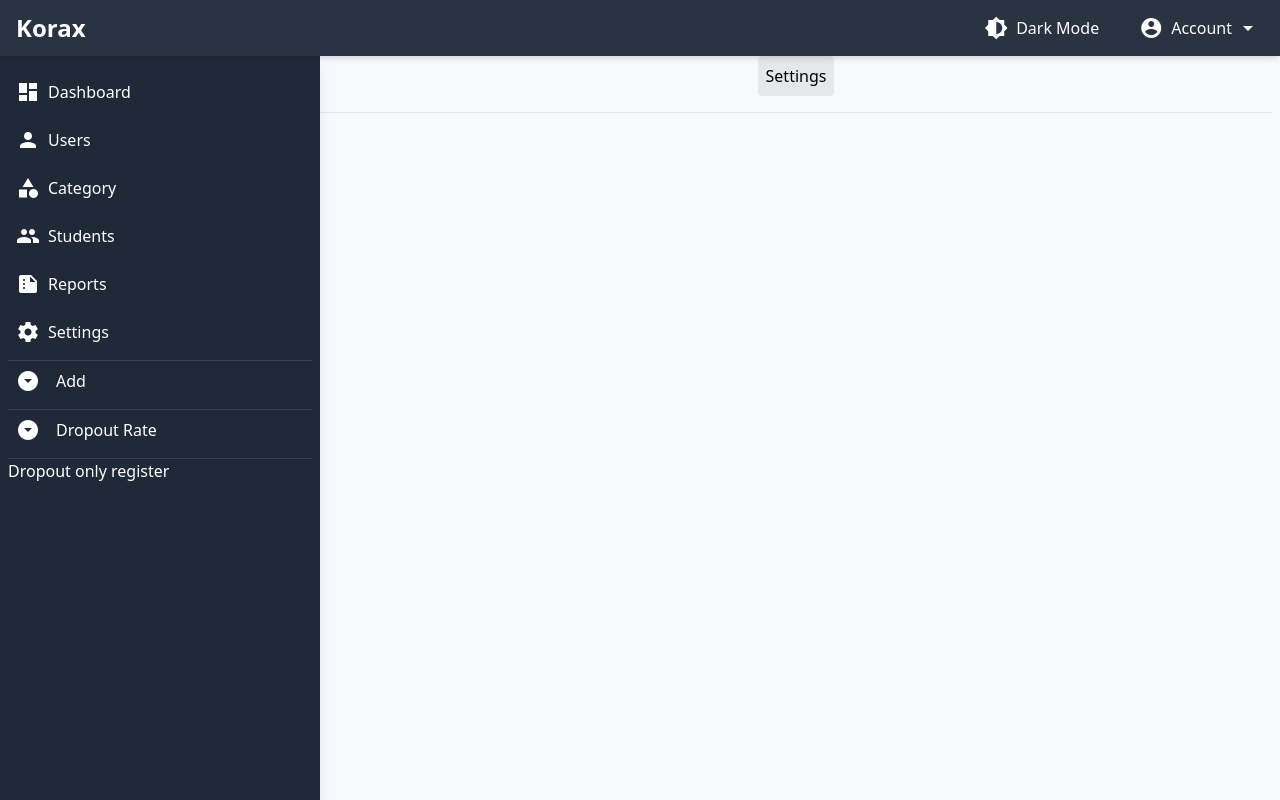
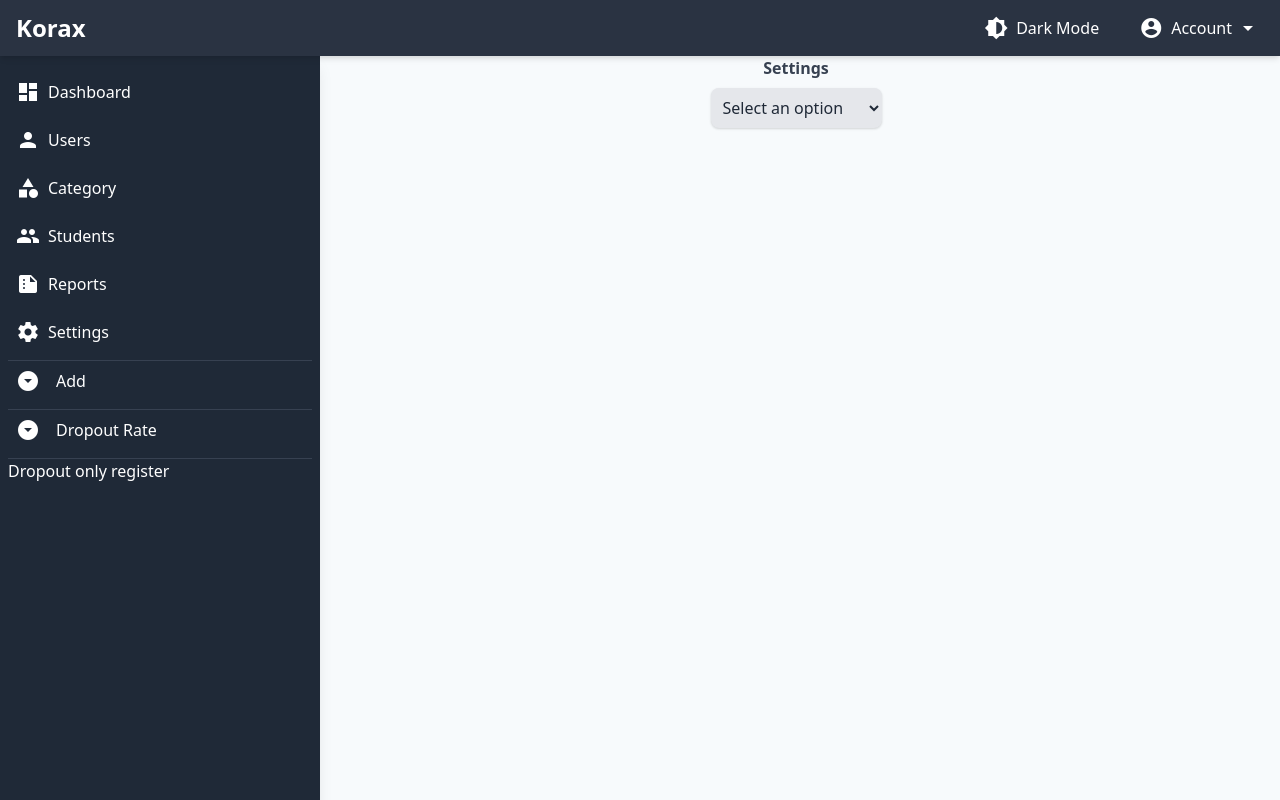
Before and after one commit to cody0-a/dropout-check, a Django app: page /settings/ in a window 1280 px wide. Run offline with Django 5.2, Linux system fonts and the light colour scheme.

Commit message:
Ths is the time i am working in permission

```diff
--- a/account/templates/account/settings.html
+++ b/account/templates/account/settings.html
@@ -1,47 +1,24 @@
 {% extends 'account/base.html' %}
 
 {% block content %}
-<div class="flex flex-row justify-center items-center border-b border-r-1 border-gray-200 p-4 settings">
-    <button onclick="dropdown(event)" class="bg-gray-200 p-2 rounded">
-        Settings
-    </button>
-    <ul id="setting" class="hidden absolute bg-white border border-gray-200 mt-2 rounded shadow-lg">
-        <li>
-            <a href="{% url 'change_password' %}" class="block p-2 hover:bg-gray-200">Change Password</a>
-        </li>
-        <li>
-            <a href="{% url 'change-email' %}" class="block p-2 hover:bg-gray-200">Change Email</a>
-        </li>
-        <li>
-            <a href="{% url 'account-delete' %}" class="block p-2 hover:bg-gray-200">Delete Account</a>
-        </li>
-        <li>
-            <a href="{% url 'logout' %}" class="block p-2 hover:bg-gray-200">Logout</a>
-        </li>
-        <li>
-            <a href="{% url 'account_profile' %}" class="block p-2 hover:bg-gray-200">Profile</a>
-        </li>
-        <li>
-            <a href="{% url 'change-phone' %}" class="block p-2 hover:bg-gray-200">Change Phone</a>
-        </li>
-    </ul>
+<div class="flex flex-col items-center p-4 settings">
+    <label for="settings" class="block mb-2 text-gray-700 font-semibold">Settings</label>
+    <select name="settings" id="settings" class="bg-gray-200 text-gray-800 p-2 rounded-lg shadow focus:outline-none focus:ring focus:ring-blue-400" onchange="handleSelectChange(event)">
+        <option value="" disabled selected>Select an option</option>
+        <option value="{% url 'change_password' %}">Change Password</option>
+        <option value="{% url 'change-email' %}">Change Email</option>
+        <option value="{% url 'account-delete' %}">Delete Account</option>
+        <option value="{% url 'logout' %}">Logout</option>
+        <option value="{% url 'account_profile' %}">Profile</option>
+        <option value="{% url 'change-phone' %}">Change Phone</option>
+    </select>
 </div>
 
 <script>
-    function dropdown(event) {
-        event.preventDefault();
-        var settingsList = document.getElementById('setting');
-        // Toggle the "hidden" class to show/hide the dropdown
-        settingsList.classList.toggle('hidden');
-    }
-
-    // Optional: Click outside to close the dropdown
-    window.onclick = function(event) {
-        var dropdown = document.getElementById("setting");
-        if (!event.target.matches('.settings button')) {
-            if (!dropdown.classList.contains('hidden')) {
-                dropdown.classList.add('hidden');
-            }
+    function handleSelectChange(event) {
+        const selectedValue = event.target.value;
+        if (selectedValue) {
+            window.location.href = selectedValue; // Redirect to the selected URL
         }
     }
 </script>
--- a/account/views.py
+++ b/account/views.py
@@ -24,6 +24,13 @@ from django.contrib import messages
 User = get_user_model()
 
 def home(request):
+    if request.user.is_authenticated:
+        if request.user.is_staff:
+            return redirect('admin_home')
+        elif request.user.is_superuser:
+            return redirect('superuser_home')
+        else:
+            return redirect('user_home')
     return render(request, 'account/index.html')
 
 
```
